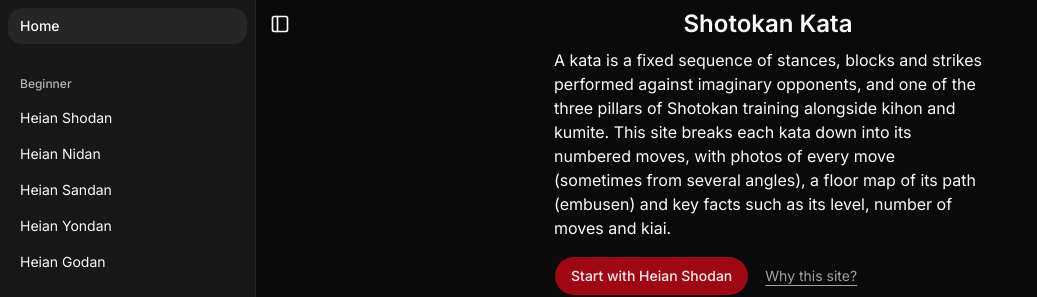
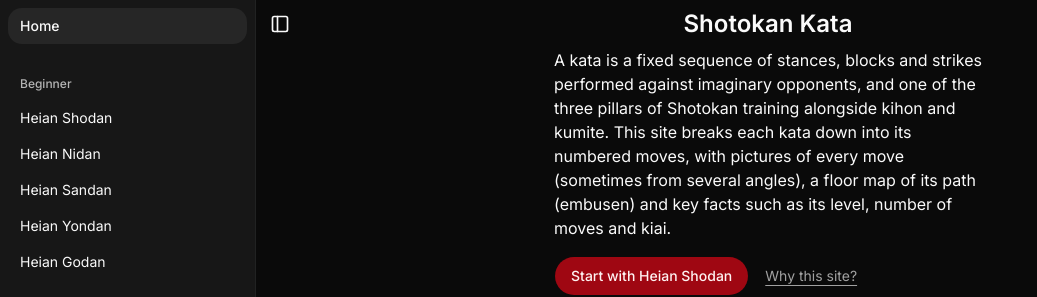
Before and after one commit to cunisia/shotokan-kata-shadcn, a Next.js app: page / in a window 1280 px wide. Shown: the top 297 px of the page, without its empty margins (0-1037 px from the left). Built offline with nearby package versions, Linux system fonts and the light colour scheme.

Commit message:
fix(home): say pictures instead of photos

```diff
--- a/app/page.tsx
+++ b/app/page.tsx
@@ -25,7 +25,7 @@ export const metadata: Metadata = {
     absolute: "Shotokan Kata List & Step-by-Step Guide",
   },
   description:
-    "The Shotokan kata list, ordered by level, with step-by-step motions and photos, floor maps (embusen) and key facts such as moves and kiai for each kata.",
+    "The Shotokan kata list, ordered by level, with step-by-step motions and pictures, floor maps (embusen) and key facts such as moves and kiai for each kata.",
   alternates: {
     canonical: "/",
   },
@@ -87,7 +87,7 @@ export default function Page() {
           A kata is a fixed sequence of stances, blocks and strikes performed
           against imaginary opponents, and one of the three pillars of Shotokan
           training alongside kihon and kumite. This site breaks each kata down
-          into its numbered moves, with photos of every move (sometimes from
+          into its numbered moves, with pictures of every move (sometimes from
           several angles), a floor map of its path (embusen) and key facts such
           as its level, number of moves and kiai.
         </p>
```
